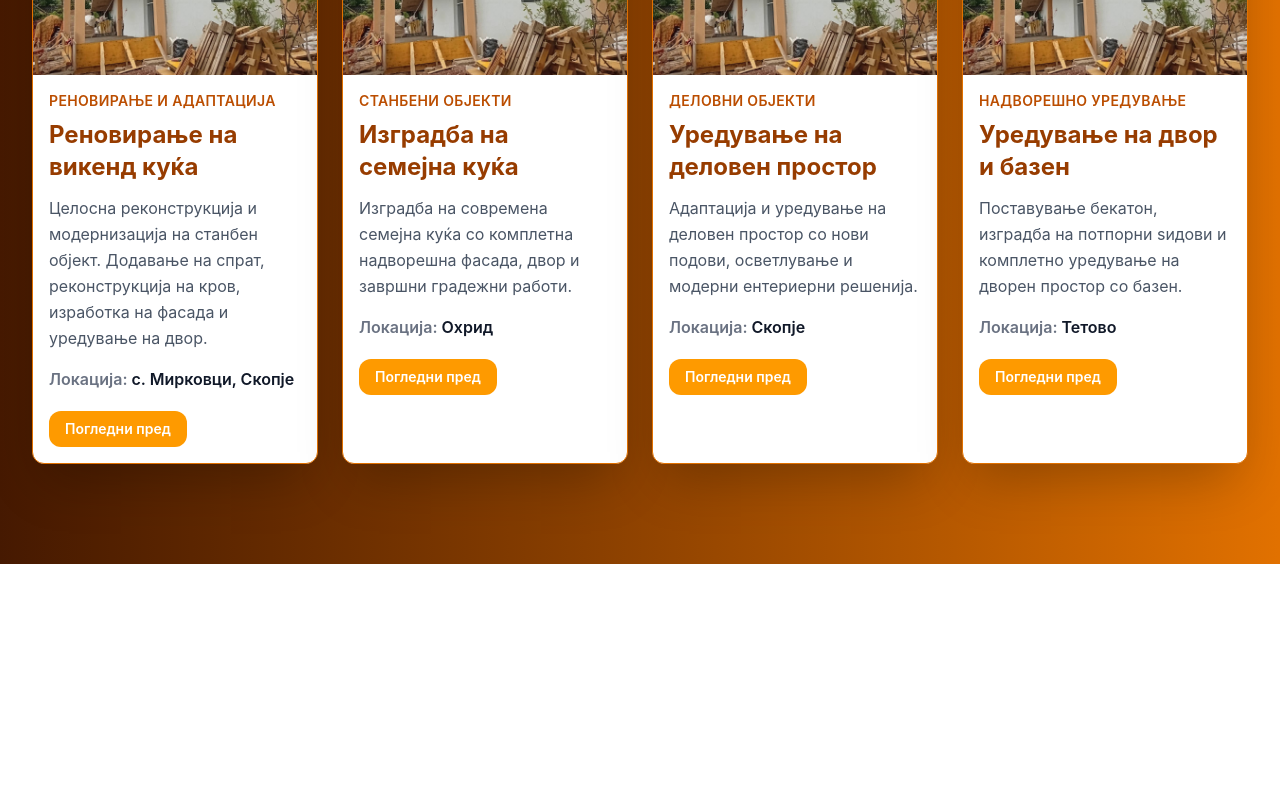
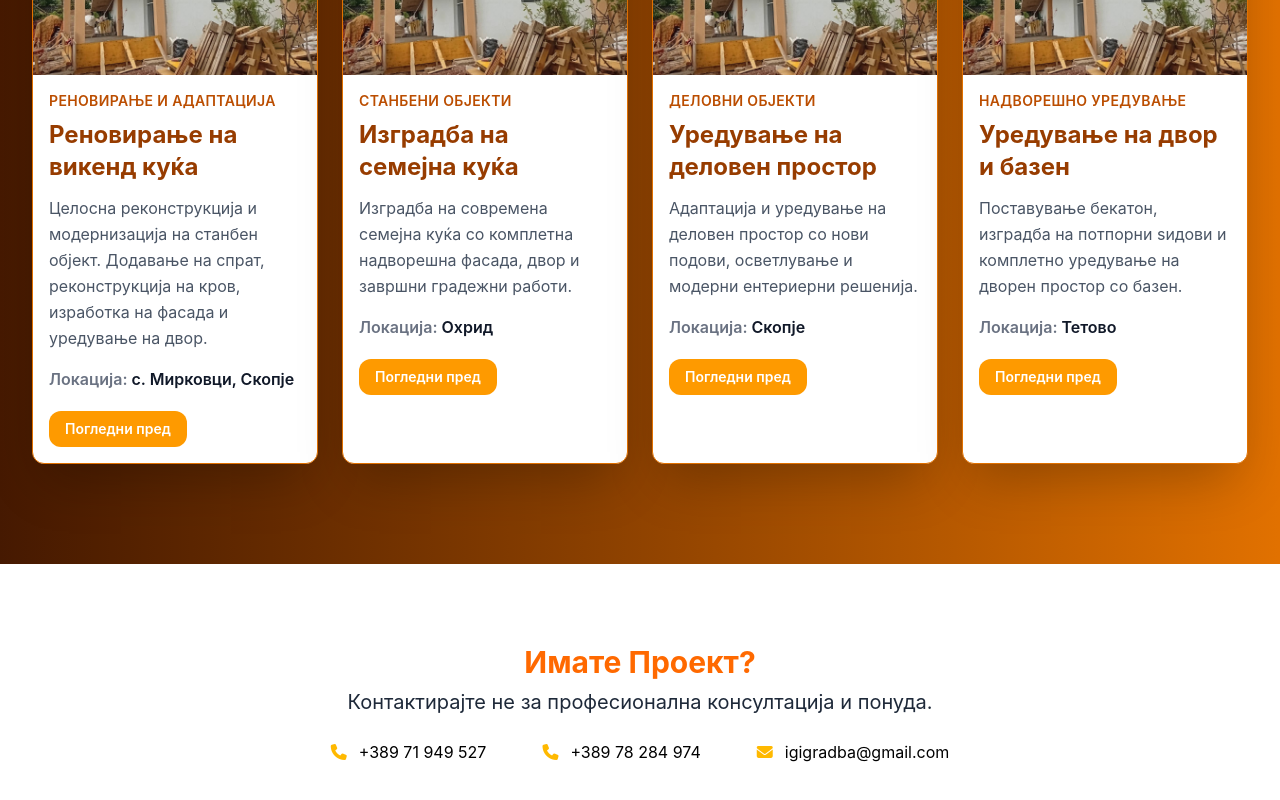
Before and after one commit to Facenam3/igigradba, a React (Vite) app in the folder igi-gradba/: page / in a window 1280 px wide. Shown: the part 3186-3986 px from the top of the page. Before the commit the page ends 3750 px from the top, so only its background shows below. Built offline with nearby package versions, Linux system fonts and the light colour scheme.

Commit message:
added contact us section in home layout

```diff
--- /dev/null
+++ b/igi-gradba/src/pages/home-layout/ContactUs.jsx
@@ -0,0 +1,42 @@
+import MainHeader from "../../components/UI/MainHeader.jsx";
+import SemiHeader from "../../components/UI/SemiHeader.jsx";
+
+export default function ContactUs() {
+    return (
+        <section
+            className="lg:py-20 py-10 px-3"
+        >
+            <MainHeader
+                title="имате проект?"
+            />
+            <SemiHeader
+                description="Контактирајте не за професионална консултација и понуда."
+            />
+            <div className="flex lg:flex-row flex-col-reverse justify-center items-center gap-4">
+                    <a
+                        href="tel:+38971949527"
+                        className="flex items-center gap-3 rounded-xl bg-white/10 px-5 py-4 transition hover:bg-white/20"
+                    >
+                        <i className="fa-solid fa-phone text-amber-400"></i>
+                        <span>+389 71 949 527</span>
+                    </a>
+
+                    <a
+                        href="tel:+38978284974"
+                        className="flex items-center gap-3 rounded-xl bg-white/10 px-5 py-4 transition hover:bg-white/20"
+                    >
+                        <i className="fa-solid fa-phone text-amber-400"></i>
+                        <span>+389 78 284 974</span>
+                    </a>
+
+                    <a
+                        href="mailto:igigradba@gmail.com"
+                        className="flex items-center gap-3 rounded-xl bg-white/10 px-5 py-4 transition hover:bg-white/20"
+                    >
+                        <i className="fa-solid fa-envelope text-amber-400"></i>
+                        <span>igigradba@gmail.com</span>
+                    </a>
+                </div>
+        </section>
+    );
+}
--- a/igi-gradba/src/pages/layout/HomeLayout.jsx
+++ b/igi-gradba/src/pages/layout/HomeLayout.jsx
@@ -3,6 +3,7 @@ import Home from "../home-layout/Home.jsx";
 import HomeServices from "../home-layout/HomeServices.jsx";
 import WorkProcess from "../home-layout/WorkProcess.jsx";
 import FeaturedProjects from "../home-layout/FeaturedProjects.jsx";
+import ContactUs from "../home-layout/ContactUs.jsx";
 
 export default function HomeLayout() {
     return (
@@ -12,6 +13,7 @@ export default function HomeLayout() {
          <WorkProcess />
          <ChooseUs />
          <FeaturedProjects />
+         <ContactUs />
         </>
     );
 }
```
